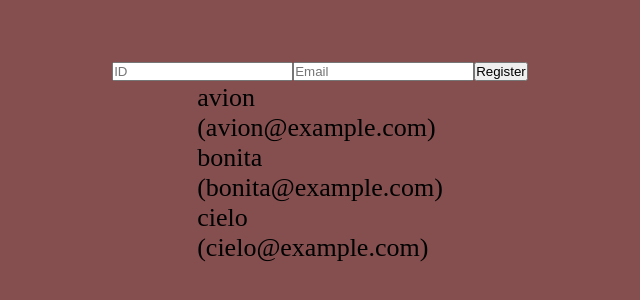
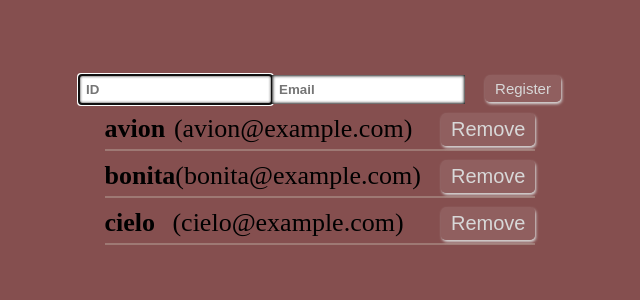
Before and after one commit to BexFox/React_Array, a React (Vite) app: page / in a window 1280 px wide. Shown: the part 242-542 px from the top of the page, without its empty margins (320-960 px from the left). Built offline with nearby package versions, Linux system fonts and the light colour scheme; the HTML template or start-up script is replaced by a standard one.

Commit message:
Styling and add func of Removing an array

```diff
--- a/src/App.jsx
+++ b/src/App.jsx
@@ -37,6 +37,9 @@ function App() {
     nextId.current += 1;
   };
 
+  const onRemove = (id) => {
+    setUsers(users.filter((user) => user.id !== id));
+  };
   return (
     <div className='App'>
       <CreateUser
@@ -45,7 +48,7 @@ function App() {
         onChange={onChange}
         onCreate={onCreate}
       />
-      <UserList users={users} />
+      <UserList users={users} onRemove={onRemove} />
     </div>
   );
 }
--- /dev/null
+++ b/src/CreateUser.css
@@ -0,0 +1,23 @@
+.createUser input {
+  padding: 7px;
+  font-weight: bold;
+  border: none;
+  color: rgb(36, 36, 36);
+  box-shadow: inset 0 0 3px 1px;
+}
+.createUser button {
+  cursor: pointer;
+  padding: 5px 10px;
+  margin-left: 20px;
+  font-size: 15px;
+  border: none;
+  color: rgb(216, 216, 216);
+  border-radius: 5px;
+  box-shadow: 1px 2px 3px 0px;
+  background: rgba(148, 103, 103, 0.7);
+}
+.createUser button:hover {
+  transition: all 0.5s ease-in-out;
+  transform: translate(0, 3px);
+  opacity: 0.7;
+}
--- a/src/CreateUser.jsx
+++ b/src/CreateUser.jsx
@@ -1,19 +1,34 @@
-import React from 'react';
-
+import React, { useRef } from 'react';
+import './CreateUser.css';
 export default function CreateUser({ username, email, onChange, onCreate }) {
+  const firstInput = useRef();
+  const secondInput = useRef();
   return (
-    <div>
+    <div className='createUser'>
       <input
         name='username'
         placeholder='ID'
         onChange={onChange}
         value={username}
+        ref={firstInput}
+        onKeyDown={(e) => {
+          if (e.key === 'Enter') {
+            secondInput.current.focus();
+          }
+        }}
+        autoFocus
       />
       <input
         name='email'
         placeholder='Email'
         onChange={onChange}
         value={email}
+        ref={secondInput}
+        onKeyDown={(e) => {
+          if (e.key === 'Enter') {
+            onCreate();
+          }
+        }}
       />
       <button onClick={onCreate}>Register</button>
     </div>
--- /dev/null
+++ b/src/UserList.css
@@ -0,0 +1,36 @@
+.userList {
+  position: relative;
+  display: flex;
+  align-items: center;
+  justify-content: space-between;
+  margin-top: 5px;
+  line-height: 40px;
+  border-bottom: 2px rgba(181, 161, 151, 0.526) solid;
+}
+/* .userList::before {
+  position: absolute;
+  content: '';
+  width: 5px;
+  height: 5px;
+  left: -5px;
+  border-radius: 50%;
+  background: #000;
+  position: relative;
+} */
+
+.del_Btn {
+  cursor: pointer;
+  padding: 5px 10px;
+  margin-left: 20px;
+  font-size: 20px;
+  border: none;
+  color: rgb(216, 216, 216);
+  border-radius: 5px;
+  box-shadow: 1px 2px 3px 0px;
+  background: rgba(148, 103, 103, 0.7);
+}
+.del_Btn:hover {
+  transition: all 0.5s ease-in-out;
+  transform: translate(0, 3px);
+  opacity: 0.7;
+}
--- a/src/UserList.jsx
+++ b/src/UserList.jsx
@@ -1,18 +1,26 @@
 import React from 'react';
-
-function User({ user }) {
+import './UserList.css';
+function User({ user, onRemove }) {
   return (
-    <div>
-      <p>{user.username}</p> <span>({user.email})</span>
+    <div className='userList'>
+      <b>{user.username}</b> <span>({user.email})</span>
+      <button
+        className='del_Btn'
+        onClick={() => {
+          onRemove(user.id);
+        }}
+      >
+        Remove
+      </button>
     </div>
   );
 }
 
-export default function UserList({ users }) {
+export default function UserList({ users, onRemove }) {
   return (
     <div>
       {users.map((user) => (
-        <User user={user} key={user.id} />
+        <User user={user} key={user.id} onRemove={onRemove} />
       ))}
     </div>
   );
```
